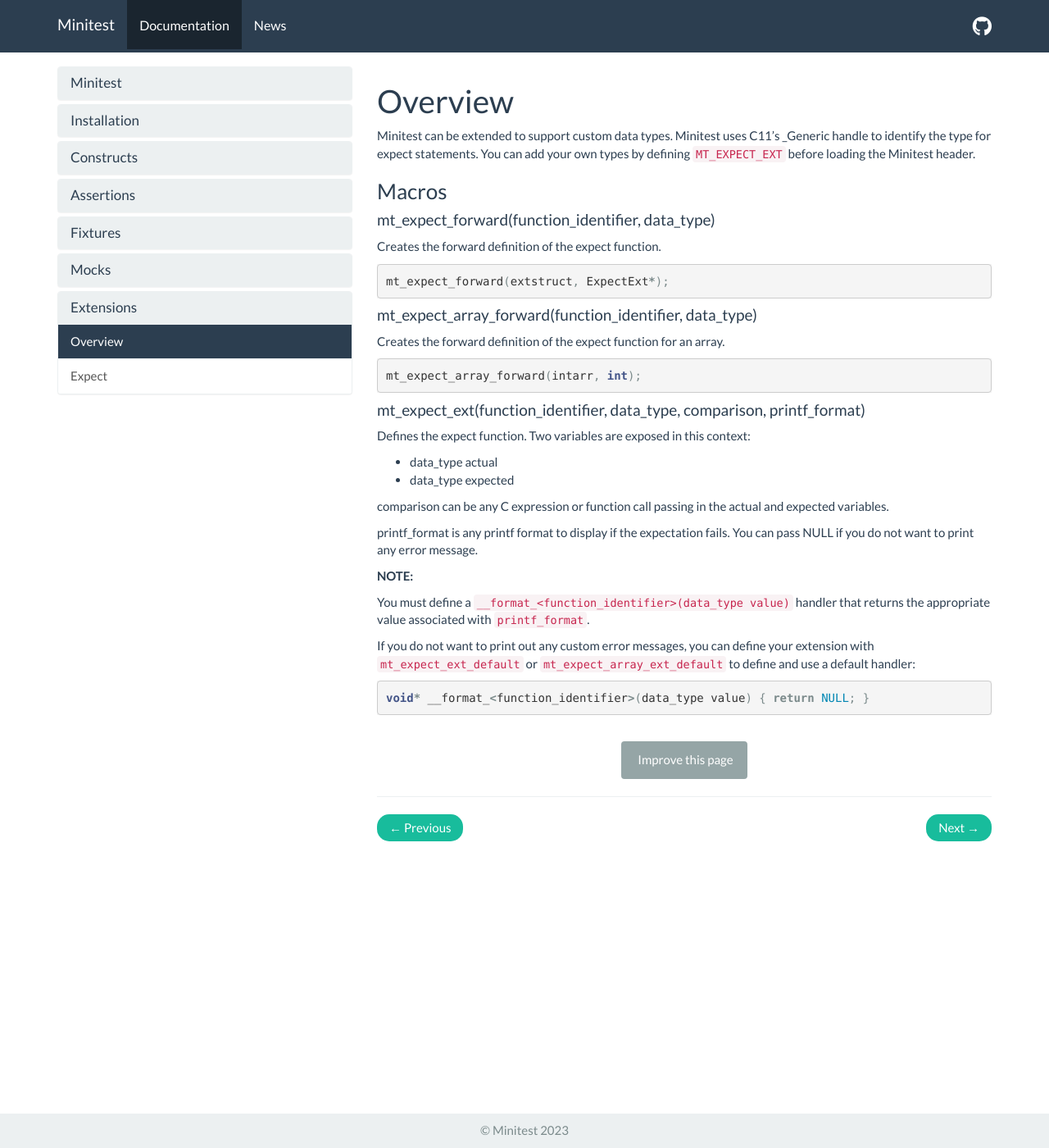
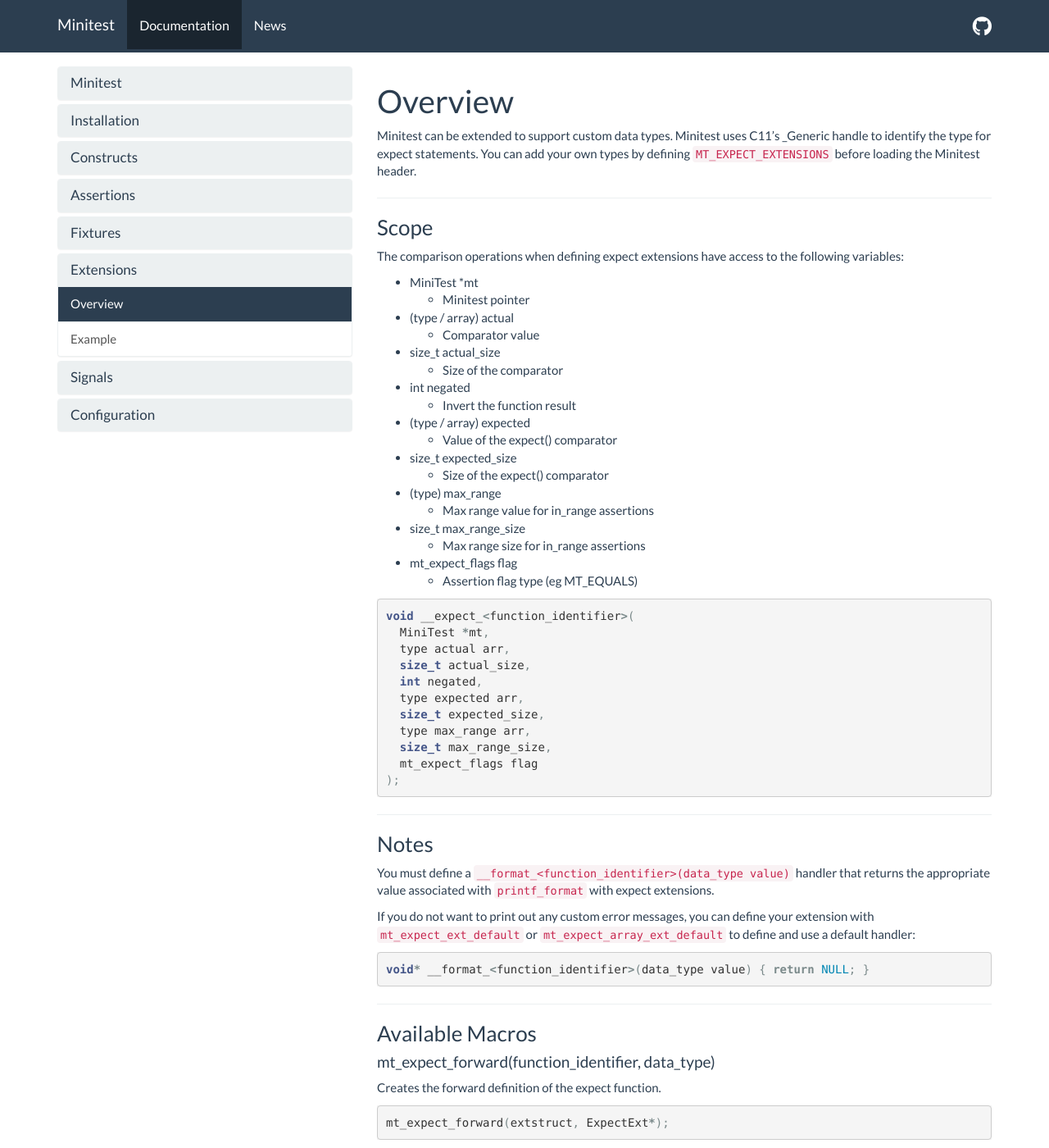
Before and after one commit to cminitest/cminitest.github.io, a Jekyll site: the page built from _docs/extensions/extensions-overview.md, in a window 1280 px wide and 1400 px high. Shown: the whole window at 82% size. Built offline with Jekyll 4.4.1, drawn with Linux system fonts in a browser that asks for light colours; nearby versions of some CDN libraries; some of the changed text lies outside the part shown.

Commit message:
Update documentation to remove mocks and include signals

````diff
--- a/_docs/extensions/extensions-overview.md
+++ b/_docs/extensions/extensions-overview.md
@@ -3,9 +3,70 @@
 permalink: /docs/extensions-overview/
 ---
 
-Minitest can be extended to support custom data types. Minitest uses C11's _Generic handle to identify the type for expect statements. You can add your own types by defining `MT_EXPECT_EXT` before loading the Minitest header.
+Minitest can be extended to support custom data types. Minitest uses C11's _Generic handle to identify the type for expect statements. You can add your own types by defining `MT_EXPECT_EXTENSIONS` before loading the Minitest header.
 
-### Macros
+---
+
+### Scope
+
+The comparison operations when defining expect extensions have access to the following variables:
+
+- MiniTest *mt
+  - Minitest pointer
+
+- (type / array) actual
+  - Comparator value
+
+- size_t actual_size
+  - Size of the comparator
+
+- int negated
+  - Invert the function result
+
+- (type / array) expected
+  - Value of the expect() comparator
+
+- size_t expected_size
+  - Size of the expect() comparator
+
+- (type) max_range
+  - Max range value for in_range assertions
+
+- size_t max_range_size
+  - Max range size for in_range assertions
+
+- mt_expect_flags flag
+  - Assertion flag type (eg MT_EQUALS)
+
+```c
+void __expect_<function_identifier>(
+  MiniTest *mt,
+  type actual arr,
+  size_t actual_size,
+  int negated,
+  type expected arr,
+  size_t expected_size,
+  type max_range arr,
+  size_t max_range_size,
+  mt_expect_flags flag
+);
+```
+
+---
+
+### Notes
+
+You must define a `__format_<function_identifier>(data_type value)` handler that returns the appropriate value associated with `printf_format` with expect extensions.
+
+If you do not want to print out any custom error messages, you can define your extension with `mt_expect_ext_default` or `mt_expect_array_ext_default` to define and use a default handler:
+
+```c
+void* __format_<function_identifier>(data_type value) { return NULL; }
+```
+
+---
+
+### Available Macros
 
 #### mt_expect_forward(function_identifier, data_type)
 
@@ -15,6 +76,8 @@
 mt_expect_forward(extstruct, ExpectExt*);
 ```
 
+---
+
 #### mt_expect_array_forward(function_identifier, data_type)
 
 Creates the forward definition of the expect function for an array.
@@ -22,6 +85,21 @@
 ```c
 mt_expect_array_forward(intarr, int);
 ```
+
+---
+
+#### mt_setup_expect_forwards( VA_ARGS )
+
+A list separated by a space or newline containing `mt_expect_forward` and `mt_expect_array_forward` definitions,
+
+```c
+mt_setup_expect_forwards(
+  mt_expect_forward(extstruct, ExpectExt*)
+  mt_expect_array_forward(extstructarr, ExpectExt*)
+)
+```
+
+---
 
 #### mt_expect_ext(function_identifier, data_type, comparison, printf_format)
 
@@ -34,12 +112,21 @@
 
 printf_format is any printf format to display if the expectation fails. You can pass NULL if you do not want to print any error message.
 
-**NOTE:**
+---
 
-You must define a `__format_<function_identifier>(data_type value)` handler that returns the appropriate value associated with `printf_format`.
+#### mt_expect_array_ext(function_identifier, data_type, comparison, printf_format)
 
-If you do not want to print out any custom error messages, you can define your extension with `mt_expect_ext_default` or `mt_expect_array_ext_default` to define and use a default handler:
+Defines the expect function for arrays. Two variables are exposed in this context:
 
-```c
-void* __format_<function_identifier>(data_type value) { return NULL; }
-```
+- data_type actual
+- data_type expected
+
+comparison can be any C expression or function call passing in the actual and expected variables.
+
+printf_format is any printf format to display if the expectation fails. You can pass NULL if you do not want to print any error message.
+
+---
+
+#### mt_setup_expect_extensions( VA_ARGS )
+
+A list of `mt_expect_extension` definitions separated by a space or newline. Use `mt_setup_expect_extensions` to generate the `MT_EXPECT_EXTENSIONS` definition.
--- a/_docs/index.md
+++ b/_docs/index.md
@@ -25,8 +25,7 @@
 
 - An elegant syntax
 - A variety of default assertions
-- Mocks
-- Fixtures
+- Signal Capturing
 - Extensible
 - Configurable Output Formats
 
--- a/index.html
+++ b/index.html
@@ -36,12 +36,12 @@
         <div class="col-sm-4">
             <h1 class="text-center"><i class="far fa-copyright"></i></h1>
             <h3 class="text-center">Just C</h3>
-            <p class="text-center">Minitest only requires standard C libraries: stdio, stdlib, string, math, and time.</p>
+            <p class="text-center">Minitest only requires standard C libraries: stdio, stdlib, string, math, signal, and time.</p>
         </div>
         <div class="col-sm-4">
             <h1 class="text-center"><i class="fas fa-people-arrows" aria-hidden="true"></i></h1>
-            <h3 class="text-center">Mocking</h3>
-            <p class="text-center">Minitest supports mocking to mimic the behavior of real functions.</p>
+            <h3 class="text-center">Signals</h3>
+            <p class="text-center">Minitest supports signal capturing for efficient debugging.</p>
         </div>
         <div class="col-sm-4">
             <h1 class="text-center"><i class="fas fa-cogs" aria-hidden="true"></i></h1>
````
Also changed, not shown: _data/docs.yml (+12 -7 lines), _docs/assertions/assertions-been-called.md (deleted, +0 -12 lines), _docs/configuration/config-definitions.md (added, +22 -0 lines), _docs/configuration/config-logging.md (added, +16 -0 lines), _docs/configuration/config-output.md (added, +18 -0 lines), _docs/constructs/keywords.md (added, +18 -0 lines), _docs/extensions/extensions-example.md (added, +89 -0 lines), _docs/extensions/extensions-expect.md (deleted, +0 -48 lines), _docs/installation/build-configuration.md (+0 -24 lines), _docs/installation/install-macos.md (+1 -12 lines), _docs/mocks/mocks-mocking.md (deleted, +0 -64 lines), _docs/mocks/mocks-overview.md (deleted, +0 -58 lines), _docs/signals/signals-overview.md (added, +29 -0 lines), _posts/2022-01-14-whats-planned-for-1-0-0.md (deleted, +0 -59 lines).
